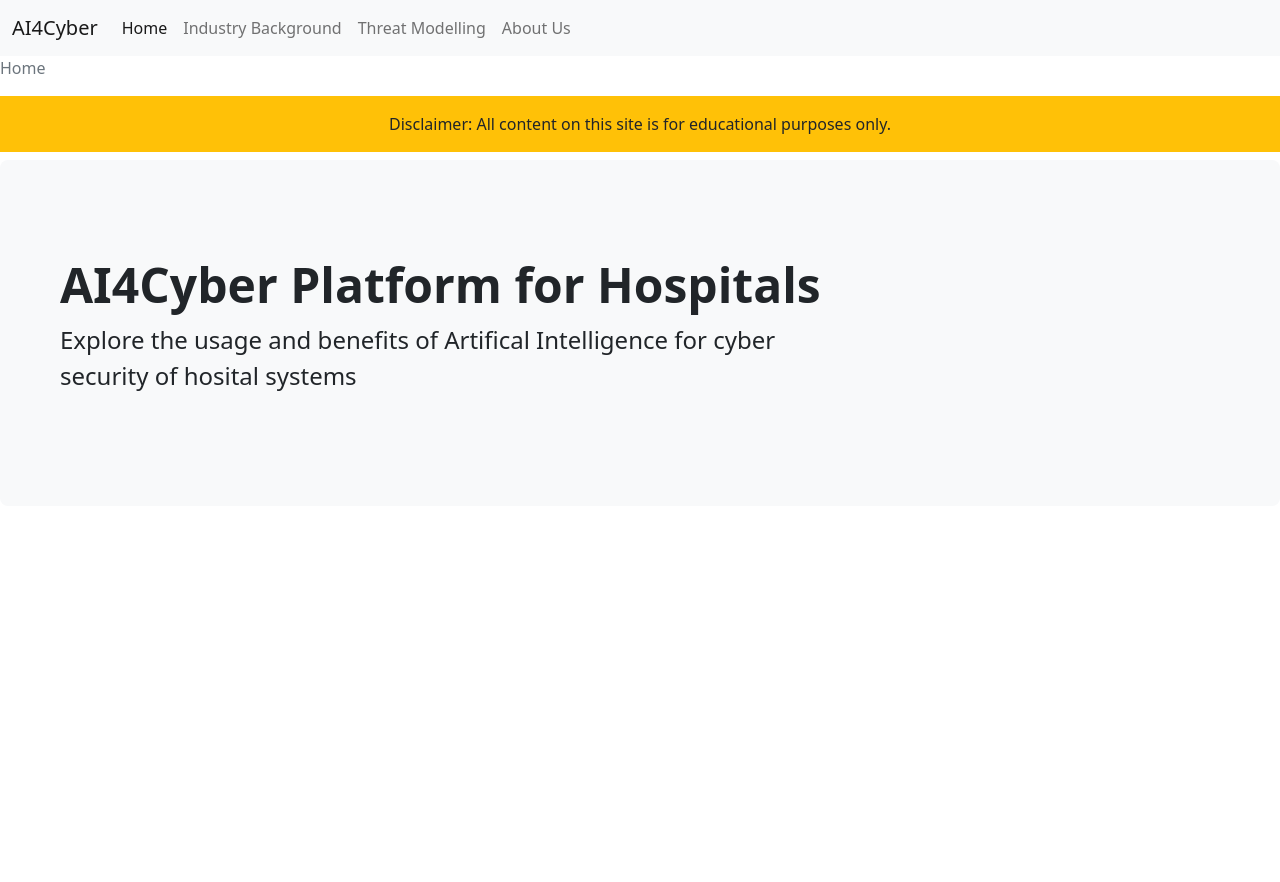
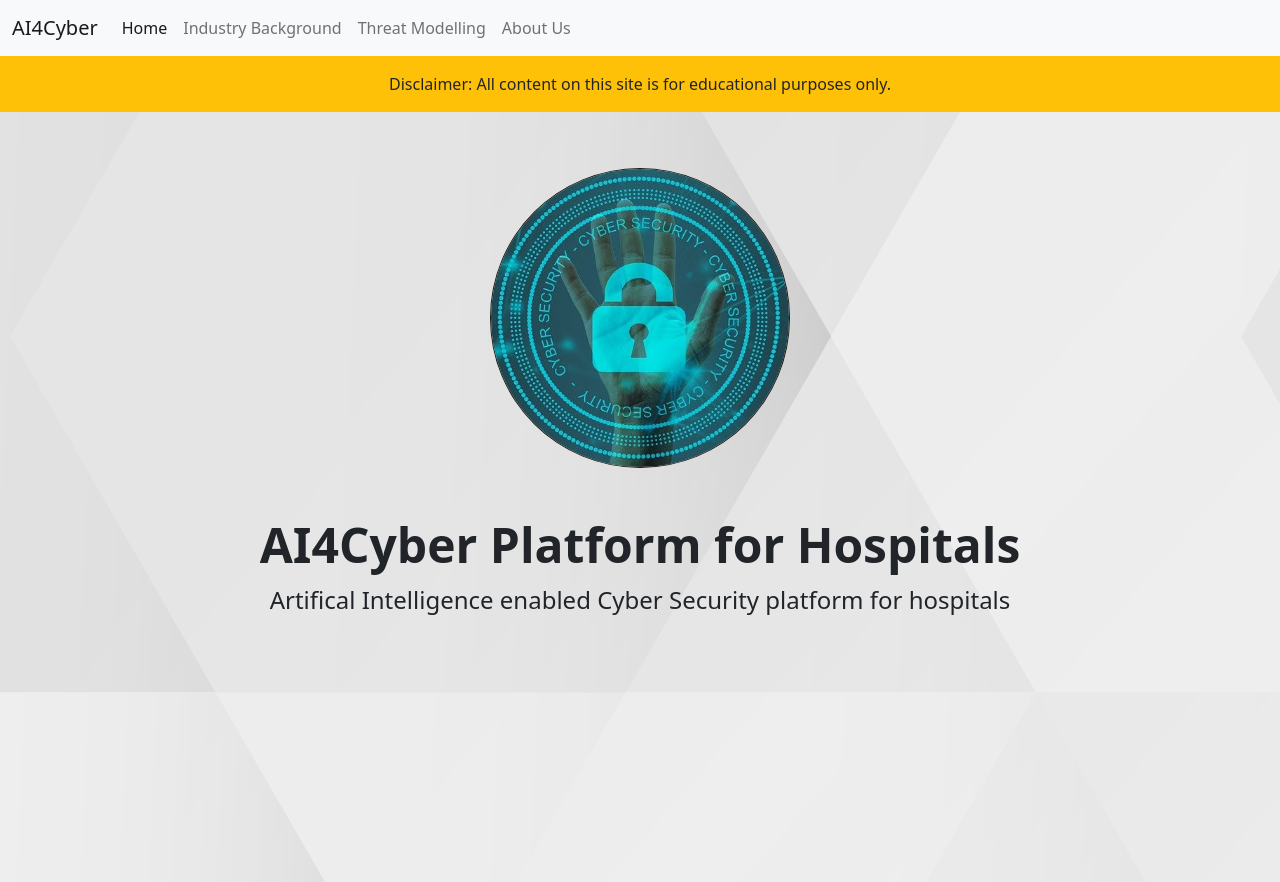
Before and after one commit to shrinik/ai4cyber, a plain HTML site: page index.html in a window 1280 px wide. Before the commit the page ends 800 px from the top, so only its background shows below. Drawn offline with Linux system fonts and the light colour scheme.

Commit message:
Added background image and logo

```diff
--- a/css/style.css
+++ b/css/style.css
@@ -3,3 +3,7 @@
   justify-content: center;
   padding: 4rem;
 }
+
+.landing {
+  background-image: url("../img/background.jpg");
+}
--- a/index.html
+++ b/index.html
@@ -2,14 +2,16 @@
 <html>
 
 <head>
-  <meta http-equiv="content-type" content="text/html; charset=UTF-8" />
+  <meta charset="utf-8">
+  <meta name="viewport" content="width=device-width, initial-scale=1">
+
   <title>AI4Cyber Platform</title>
 
   <link href="css/bootstrap.css" rel="stylesheet" />
   <script src="js/bootstrap.js"></script>
 </head>
 
-<body>
+<body class="landing">
   <nav class="navbar navbar-expand-sm bg-light">
     <div class="container-fluid">
       <a class="navbar-brand" href="#">AI4Cyber</a>
@@ -27,24 +29,22 @@
       </div>
     </div>
   </nav>
-  <nav aria-label="breadcrumb">
-    <ol class="breadcrumb">
-      <li class="breadcrumb-item active" aria-current="page">Home</li>
-    </ol>
-  </nav>
   <div class="p-3 mb-2 bg-warning text-dark text-center">
     Disclaimer: All content on this site is for educational purposes only.
   </div>
-  <div class="p-5 mb-4 bg-light rounded-3">
+
+  <div class="p-5 mb-4 rounded-3 text-center">
+    <img src="img/cyber-lock.jpg" style="height: 300px; border-radius: 50%; border: 1px solid #1d1c14;"></img>
     <div class="container-fluid py-5">
       <h1 class="display-5 fw-bold">AI4Cyber Platform for Hospitals</h1>
-      <p class="col-md-8 fs-4">
-        Explore the usage and benefits of Artifical Intelligence for cyber
-        security of hosital systems
+      <p class="fs-4">
+        Artifical Intelligence enabled Cyber Security platform for hospitals
       </p>
     </div>
   </div>
-  <div class="CenterMe"></div>
+  <div class="CenterMe">
+
+  </div>
   <link rel="stylesheet" href="css/style.css" />
 </body>
 
```
Also changed, not shown: about.html (+4 -2 lines), industry-background.html (+2 -2 lines), industry-threat-trends.html (+2 -2 lines), industry.html (+4 -3 lines), threat-assets.html (+2 -2 lines), threat-intelligence.html (+2 -2 lines), threat-models.html (+2 -2 lines), threat.html (+4 -3 lines), img/background.jpg (added), img/cyber-lock.jpg (added).
